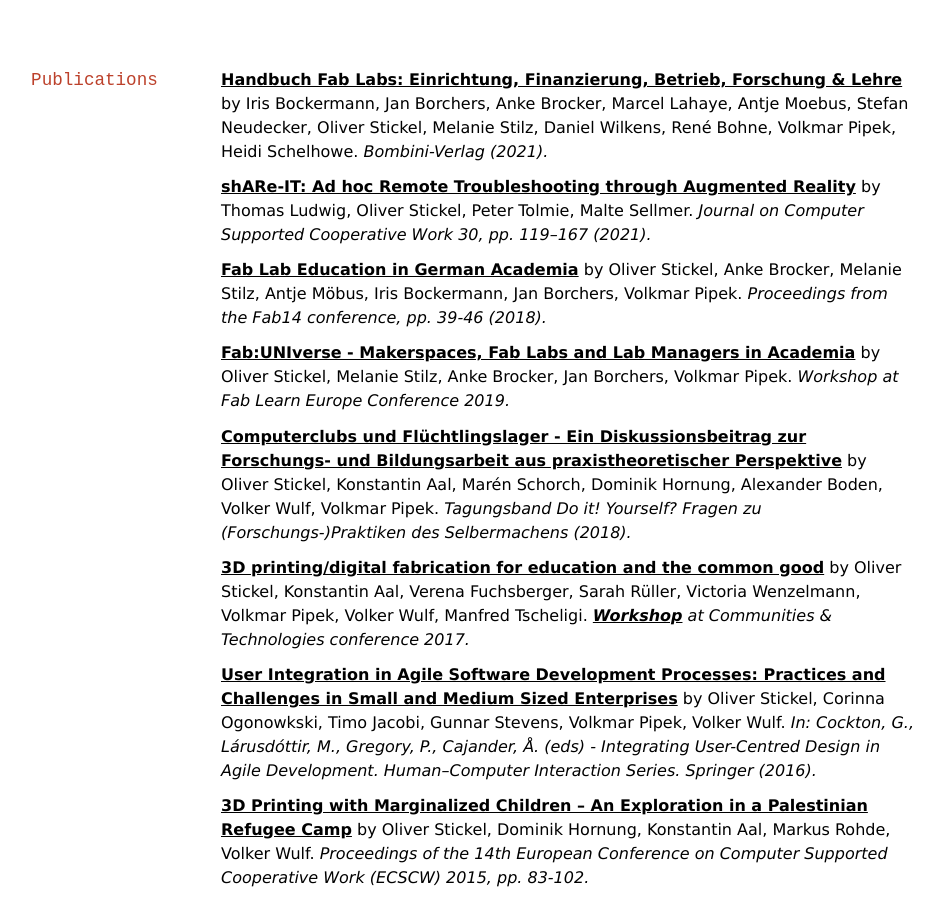
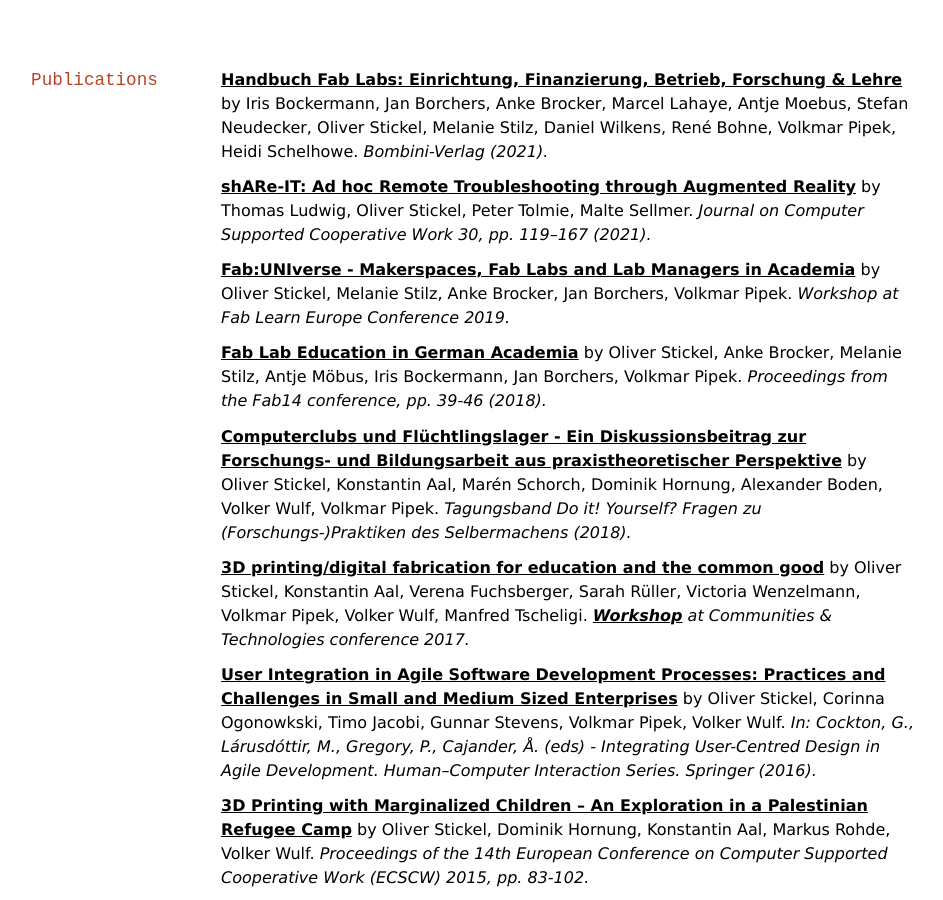
Before and after one commit to oliverstickel/oliverstickel.github.io, a Jekyll site: the page built from index.md, in a window 1280 px wide and 900 px high, scrolled down 1090 px. Shown: the whole window, without its empty margins (111-1054 px from the left). Built offline with Jekyll 4.4.1, drawn with Linux system fonts in a browser that asks for light colours; nearby versions of some CDN libraries; a style sheet for code colours, icons or effects is not loaded.

```diff
--- a/index.md
+++ b/index.md
@@ -47,9 +47,9 @@ Fab Lab Manager & Founder
 
 [**shARe-IT: Ad hoc Remote Troubleshooting through Augmented Reality**](https://link.springer.com/article/10.1007/s10606-021-09393-5) by Thomas Ludwig, Oliver Stickel, Peter Tolmie, Malte Sellmer. *Journal on Computer Supported Cooperative Work 30, pp. 119–167 (2021).*
 
+[**Fab:UNIverse - Makerspaces, Fab Labs and Lab Managers in Academia**](files/10.1145-3335055.3335074.pdf) by Oliver Stickel, Melanie Stilz, Anke Brocker, Jan Borchers, Volkmar Pipek. *Workshop at Fab Learn Europe Conference 2019.*
+
 [**Fab Lab Education in German Academia**](https://zenodo.org/record/1344438) by Oliver Stickel, Anke Brocker, Melanie Stilz, Antje Möbus, Iris Bockermann, Jan Borchers, Volkmar Pipek. *Proceedings from the Fab14 conference, pp. 39-46 (2018).*
-
-[**Fab:UNIverse - Makerspaces, Fab Labs and Lab Managers in Academia**](files/10.1145-3335055.3335074.pdf) by Oliver Stickel, Melanie Stilz, Anke Brocker, Jan Borchers, Volkmar Pipek. *Workshop at Fab Learn Europe Conference 2019.*
 
 [**Computerclubs und Flüchtlingslager - Ein Diskussionsbeitrag zur Forschungs- und Bildungsarbeit aus praxistheoretischer Perspektive**](files/10.14361-9783839433508-008.pdf) by Oliver Stickel, Konstantin Aal, Marén Schorch, Dominik Hornung, Alexander Boden, Volker Wulf, Volkmar Pipek. *Tagungsband Do it! Yourself? Fragen zu (Forschungs-)Praktiken des Selbermachens (2018).*
 
```
